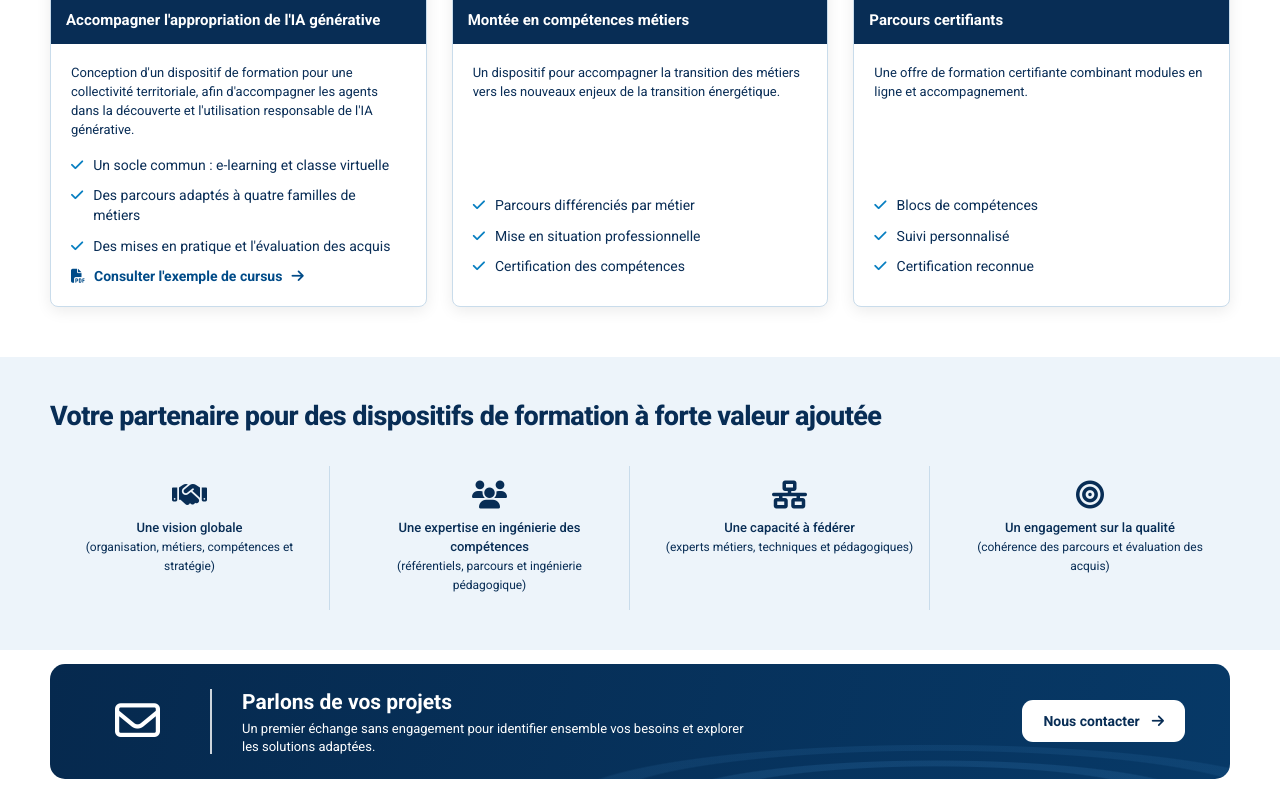
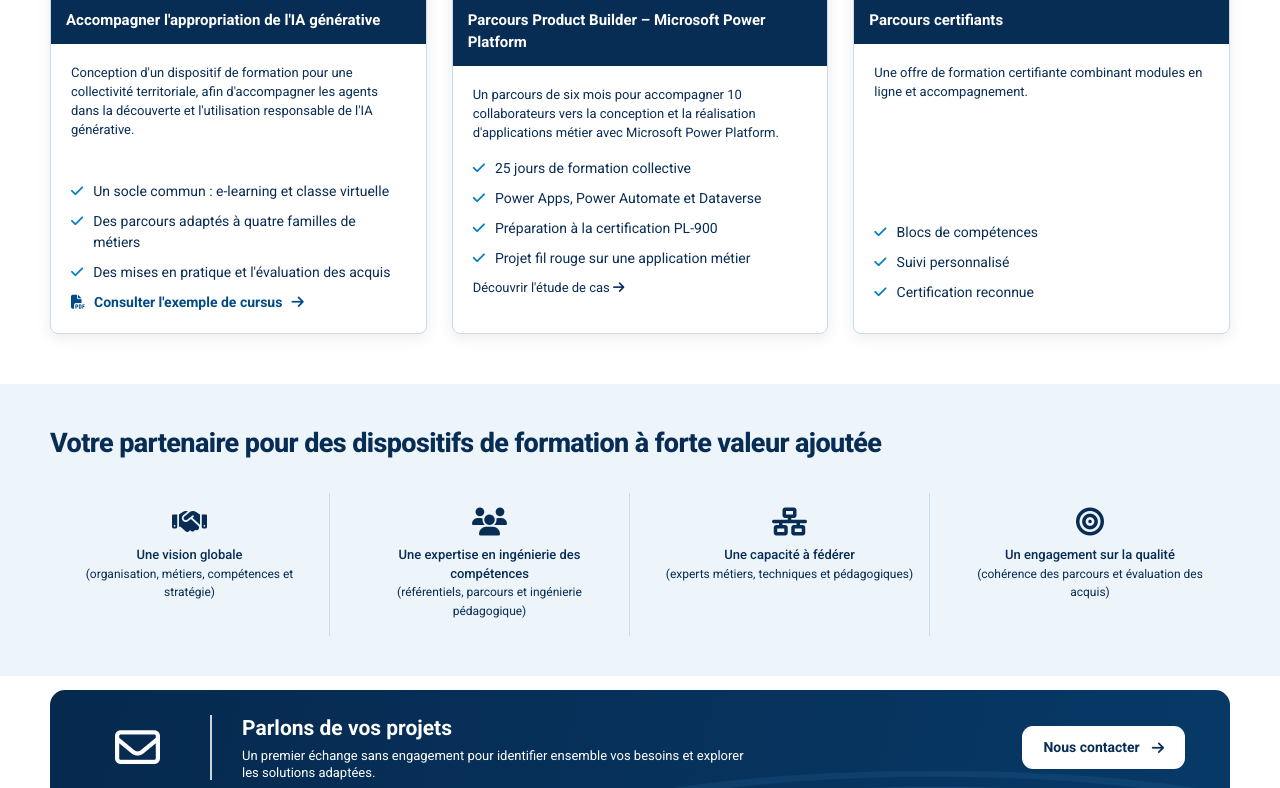
Before and after one commit to ofranchet73/eveis2, a plain HTML site: page offre-1.html in a window 1280 px wide. Shown: the part 2145-2933 px from the top of the page. Drawn offline with Linux system fonts and the light colour scheme.

Commit message:
Update offre-1.html

```diff
--- a/offre-1.html
+++ b/offre-1.html
@@ -393,19 +393,41 @@
 </article>
 
 
+
 <!-- Carte 2 -->
 <article class="example-card">
-                <img src="https://images.unsplash.com/photo-1581091226825-a6a2a5aee158?auto=format&fit=crop&w=600&q=80" alt="Métiers">
-                <div class="example-title">Montée en compétences métiers</div>
+    <img src="https://images.unsplash.com/photo-1581091226825-a6a2a5aee158?auto=format&fit=crop&w=600&q=80"
+         alt="Parcours de formation aux outils numériques">
+
+    <div class="example-title">
+        Parcours Product Builder – Microsoft Power Platform
+    </div>
+
     <div class="example-body">
-                    <p>Un dispositif pour accompagner la transition des métiers vers les nouveaux enjeux de la transition énergétique.</p>
+        <p>
+            Un parcours de six mois pour accompagner 10 collaborateurs
+            vers la conception et la réalisation d'applications métier
+            avec Microsoft Power Platform.
+        </p>
+
         <ul class="list-check">
-                        <li><i class="fa-solid fa-check"></i> Parcours différenciés par métier</li>
-                        <li><i class="fa-solid fa-check"></i> Mise en situation professionnelle</li>
-                        <li><i class="fa-solid fa-check"></i> Certification des compétences</li>
+            <li><i class="fa-solid fa-check"></i> 25 jours de formation collective</li>
+            <li><i class="fa-solid fa-check"></i> Power Apps, Power Automate et Dataverse</li>
+            <li><i class="fa-solid fa-check"></i> Préparation à la certification PL-900</li>
+            <li><i class="fa-solid fa-check"></i> Projet fil rouge sur une application métier</li>
         </ul>
+
+        <p>
+            <a href="Parcours_Product_Builder_Power_Platform.pdf"
+               target="_blank"
+               rel="noopener noreferrer">
+                Découvrir l'étude de cas
+                <i class="fa-solid fa-arrow-right"></i>
+            </a>
+        </p>
     </div>
 </article>
+
 
             <!-- Carte 3 -->
             <article class="example-card">
```
Lines whose indentation alone changed are shown as unchanged.
